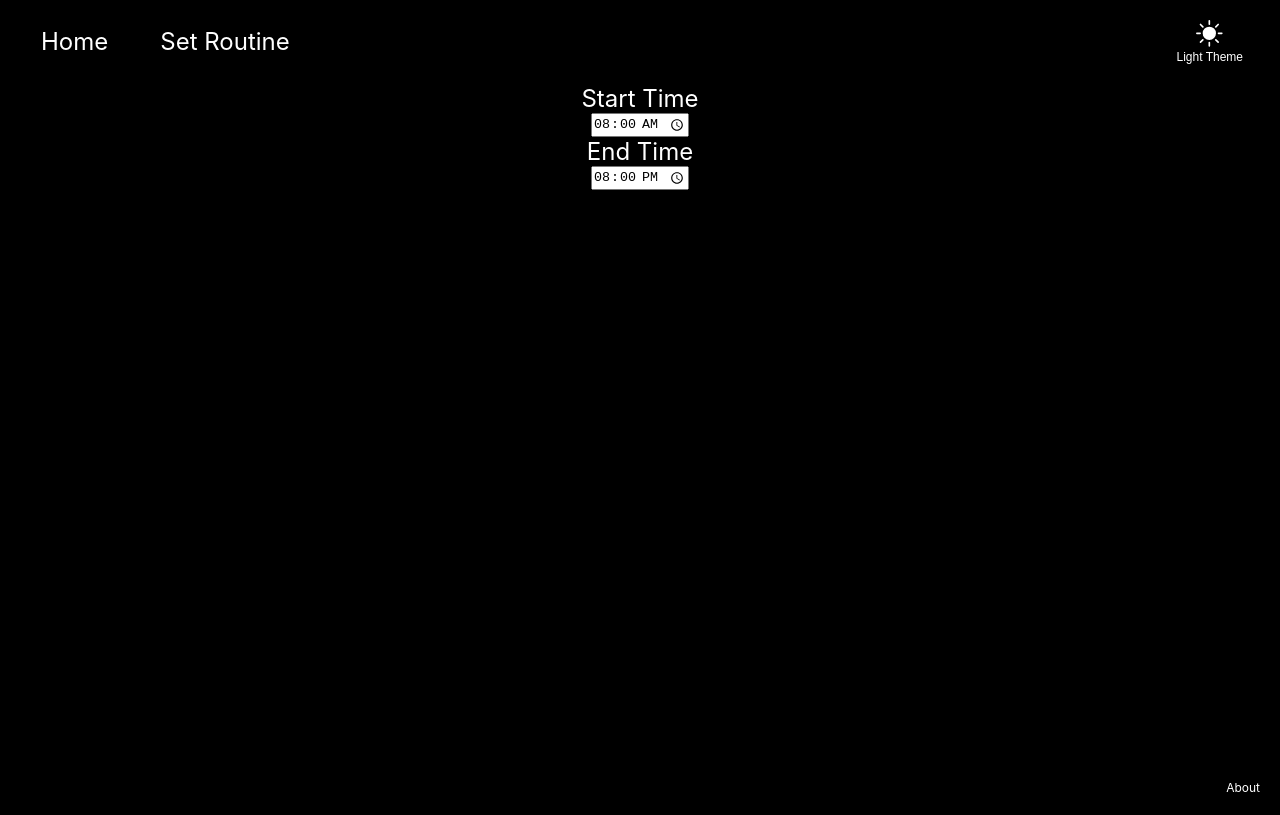
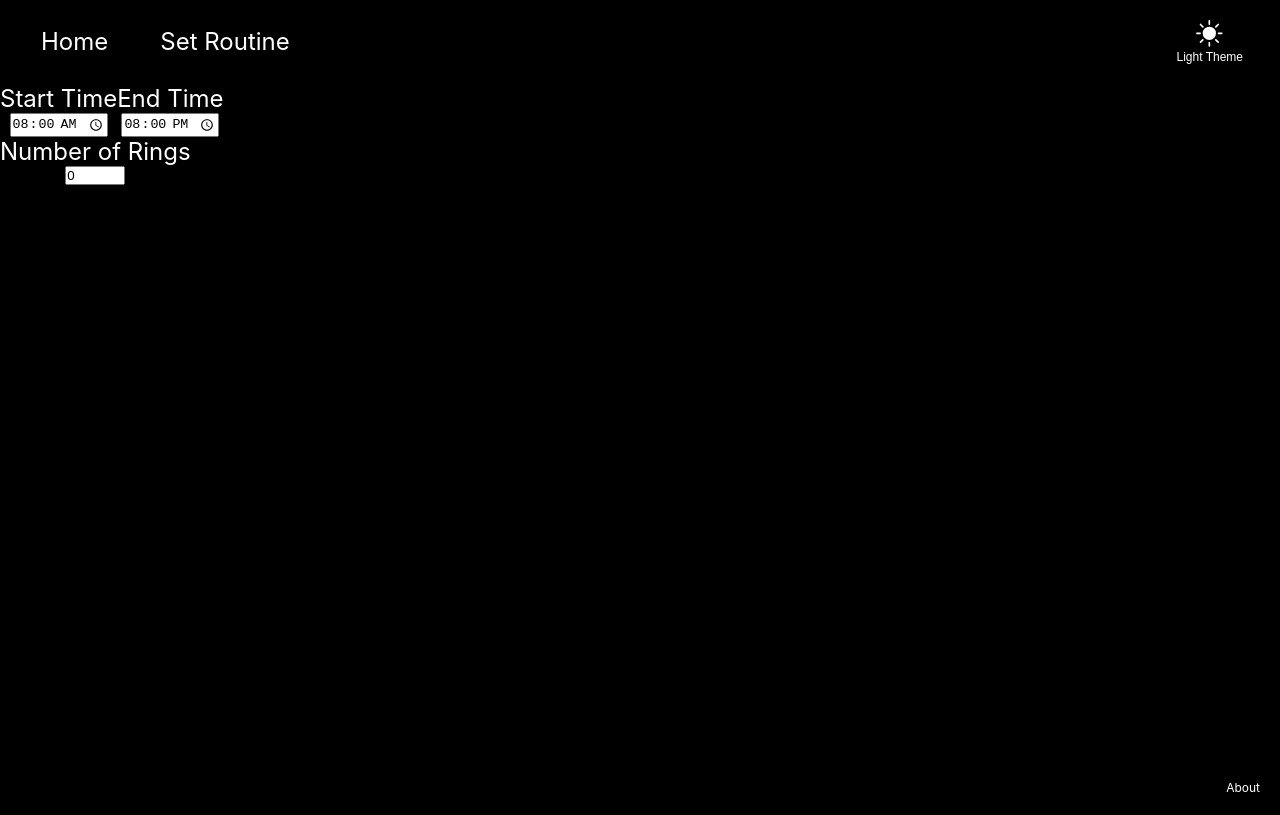
Before and after one commit to GPSPic/RandomBellWeb, a React (Create React App) app: page /setRoutine in a window 1280 px wide. Built offline with nearby package versions, Linux system fonts and the light colour scheme.

Commit message:
added number of rings with alert

```diff
--- a/src/components/SetRoutine/NumberOfRings.js
+++ b/src/components/SetRoutine/NumberOfRings.js
@@ -1,9 +1,44 @@
-const NumberOfRings = () => {
+import { useState } from "react";
+import RegularText from "../texts/RegularText";
+import './SetRoutine.css'
+import '../../helpers/colours.css'
+import WarningText from "../texts/WarningText";
+
+const NumberOfRings = ({ ringNum, handleRingNumChange }) => {
+  const [newRingNum, setNewRingNum] = useState(ringNum);
+  const [error, setError] = useState(false);
+
+  const handleChange = (e) => {
+    if (e.target.value >= 0 && e.target.value <= 720) {
+        setError(false)
+      setNewRingNum(e.target.value);
+      handleRingNumChange(e.target.value);
+    } else {
+      setError(true);
+    }
+  };
+
+  const NumberOutOfBounds = () => {
     return (
-        <>
+      <div className="alert-warning">
+        <WarningText mainAlert="Warning! " text="You can only enter numbers between 0 and 720!!!" />
+      </div>
+    );
+  };
 
-        </>
-     );
-}
+  return (
+    <div className="ring-num">
+      <RegularText text="Number of Rings" />
+      <input
+        type="number"
+        min="0"
+        max="720"
+        value={newRingNum}
+        onChange={handleChange}
+      />
+      {error ? <NumberOutOfBounds /> : <></>}
+    </div>
+  );
+};
 
 export default NumberOfRings;
--- a/src/components/SetRoutine/SetRoutine.css
+++ b/src/components/SetRoutine/SetRoutine.css
@@ -6,7 +6,7 @@
 .start-time {
     display: inline-flex;
     flex-direction: column;
-    flex:auto;
+    flex: auto;
     justify-content: center;
     align-items: center;
 }
@@ -14,7 +14,24 @@
 .end-time {
     display: inline-flex;
     flex-direction: column;
-    flex:auto;
+    flex: auto;
     justify-content: center;
     align-items: center;
 }
+
+.ring-num {
+    display: inline-flex;
+    flex-direction: column;
+    flex: auto;
+    justify-content: center;
+    align-items: center;
+}
+
+.alert-warning {
+    text-align: center;
+    padding: 5px;
+    background-color: var(--warning-background);
+    opacity: 1;
+    transition: opacity 0.6s;
+    margin: 5px;
+  }
--- a/src/components/SetRoutine/SetRoutine.js
+++ b/src/components/SetRoutine/SetRoutine.js
@@ -5,26 +5,43 @@ import EndTime from "./EndTime";
 import NumberOfRings from "./NumberOfRings";
 import DaysOfWeek from "./DaysOfWeek";
 import MinInterval from "./MinInterval";
-import "../../helpers/colours.css"
-import "./SetRoutine.css"
+import "../../helpers/colours.css";
+import "./SetRoutine.css";
 
 const SetRoutine = () => {
-    const [startTime, setStartTime] = useState("08:00")
-    const [endTime, setEndTime] = useState("20:00")
+  const [startTime, setStartTime] = useState("08:00");
+  const [endTime, setEndTime] = useState("20:00");
+  const [ringNum, setRingNum] = useState(0);
 
   const handleStartTimeChange = (timeValue) => {
-        setStartTime(timeValue)
-    }
+    setStartTime(timeValue);
+  };
   const handleEndTimeChange = (timeValue) => {
-        setEndTime(timeValue)
-    }
+    setEndTime(timeValue);
+  };
+
+  const handleRingNumChange = (num) => {
+    setRingNum(num);
+  };
 
   return (
     <div className="set-routine">
-            <StartTime startTime={startTime} handleStartTimeChange={handleStartTimeChange}/>
-            <EndTime endTime={endTime} handleEndTimeChange={handleEndTimeChange}/>
+      <div className="set-times">
+        <StartTime
+          startTime={startTime}
+          handleStartTimeChange={handleStartTimeChange}
+        />
+        <EndTime endTime={endTime} handleEndTimeChange={handleEndTimeChange} />
+      </div>
+      <div>
+        <NumberOfRings
+          ringNum={ringNum}
+          handleRingNumChange={handleRingNumChange}
+        />
+        <MinInterval />
+      </div>
     </div>
   );
-}
+};
 
 export default SetRoutine;
--- /dev/null
+++ b/src/components/texts/WarningText.js
@@ -0,0 +1,18 @@
+import { useContext } from "react";
+import { ThemeContext } from "../../containers/Container";
+import "./text.css";
+import "../../helpers/colours.css";
+
+const WarningText = ({ mainAlert, text }) => {
+  const theme = useContext(ThemeContext);
+  const warningTextTheme = "warning-text-" + theme;
+
+  return (
+    <div className={`${warningTextTheme} warning-text`}>
+
+      <p><strong>{mainAlert}</strong>{text}</p>
+    </div>
+  );
+};
+
+export default WarningText;
--- a/src/components/texts/text.css
+++ b/src/components/texts/text.css
@@ -17,3 +17,15 @@
 .large-text {
     font-size: 48px;
 }
+
+.warning-text {
+    font-size: 18px;
+}
+
+.warning-text-dark {
+    color: var(--warning-text-dark);
+}
+
+.warning-text-light {
+    color: var(--warning-text-light);
+}
--- a/src/helpers/colours.css
+++ b/src/helpers/colours.css
@@ -8,4 +8,7 @@
       --transparent:transparent;
       --hover-dark:#333333;
       --hover-light:#bbbbbb;
+      --warning-background: #ff9800;
+      --warning-text-dark: #fff;
+      --warning-text-light: #fff;
 }
```
Lines whose indentation alone changed are shown as unchanged.
